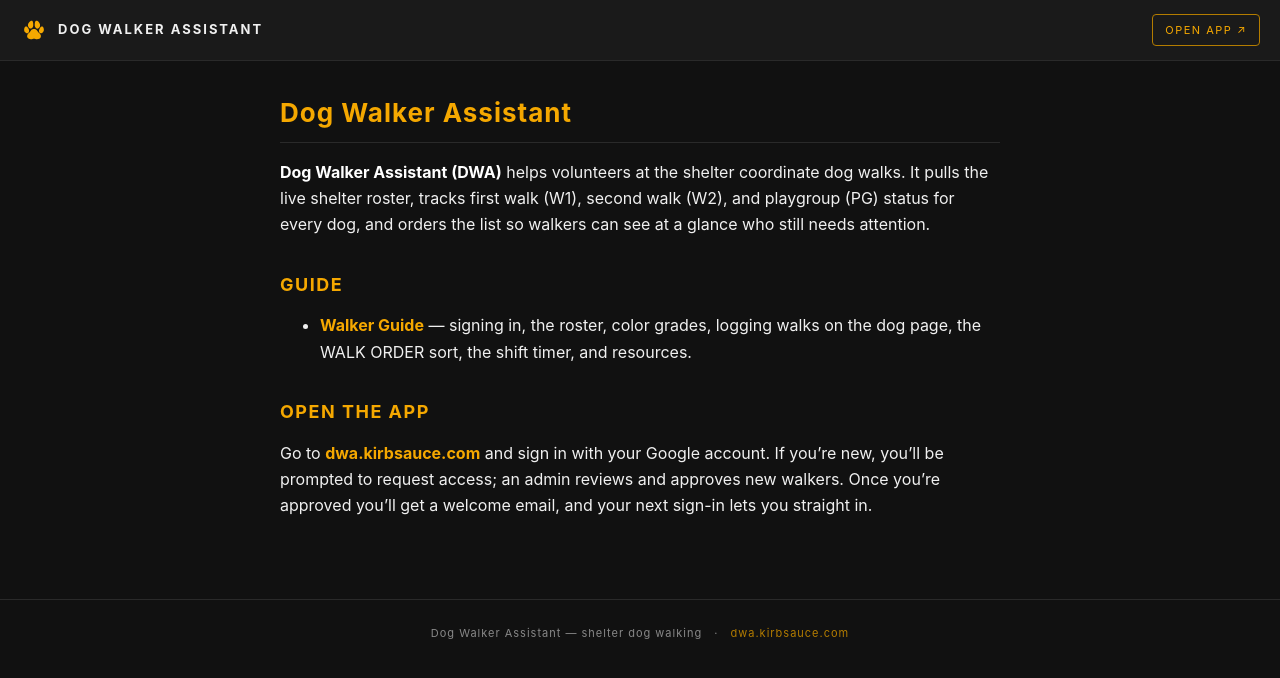
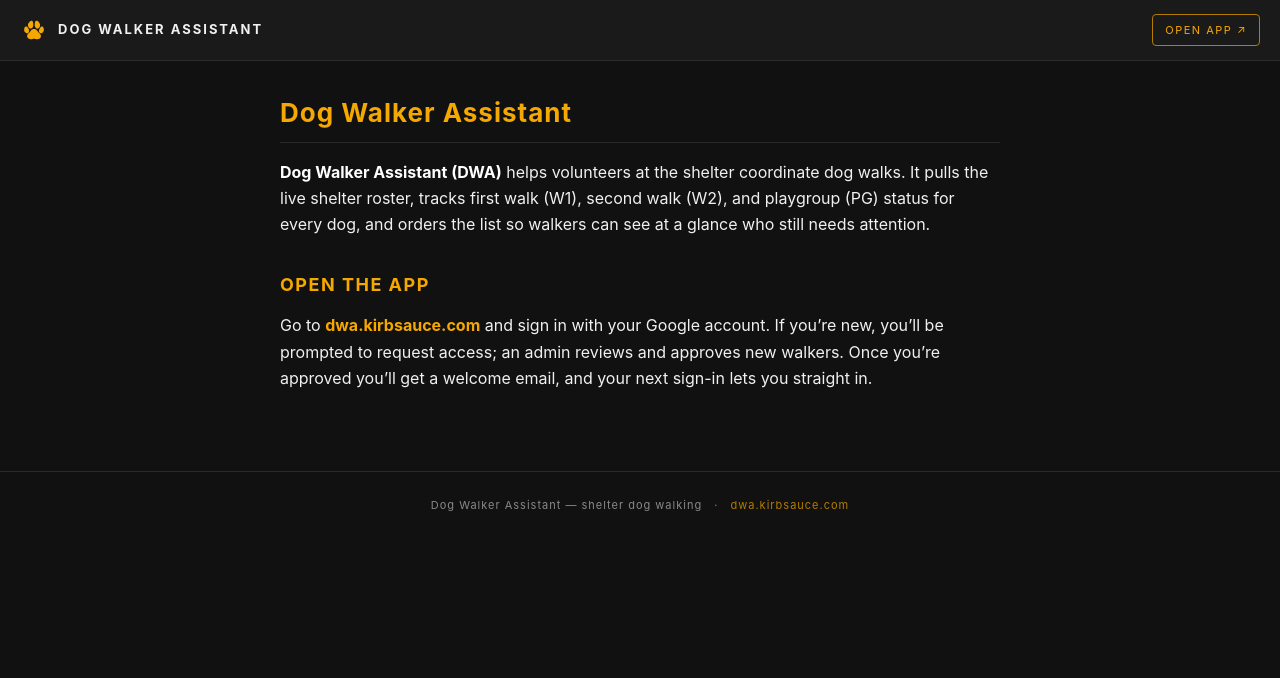
Before and after one commit to kirbsauce/dog-walker-assistant-docs, a Jekyll site: the page built from index.md, in a window 1280 px wide. Shown: the top 678 px of the page. Built offline with Jekyll 4.4.1, drawn with Linux system fonts in a browser that asks for light colours.

Commit message:
docs landing: remove the Guide section (single guide, reached from the app)
Walkers open the Walker Guide from the app's Resources page, so the
landing page no longer needs its own Guide section/link. /WALKER stays
directly reachable.

Co-Authored-By: Claude Opus 4.8 <noreply@anthropic.com>

```diff
--- a/index.md
+++ b/index.md
@@ -10,11 +10,6 @@ walks. It pulls the live shelter roster, tracks
 first walk (W1), second walk (W2), and playgroup (PG) status for every dog, and
 orders the list so walkers can see at a glance who still needs attention.
 
-## Guide
-
-- **[Walker Guide](WALKER.md)** — signing in, the roster, color grades, logging
-  walks on the dog page, the WALK ORDER sort, the shift timer, and resources.
-
 ## Open the app
 
 Go to **[dwa.kirbsauce.com](https://dwa.kirbsauce.com)** and sign in with your
```
